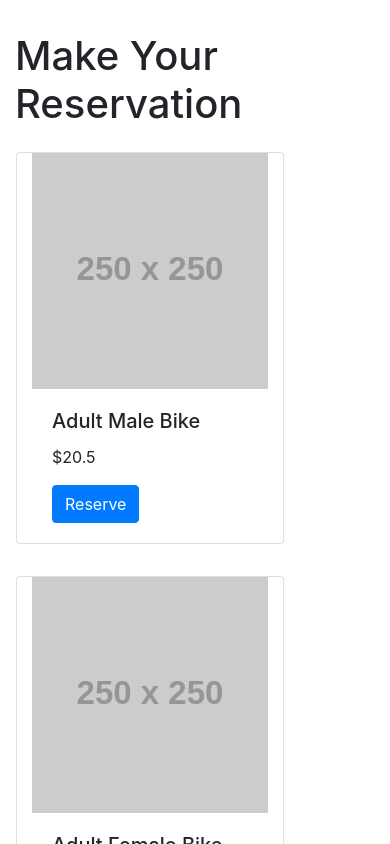
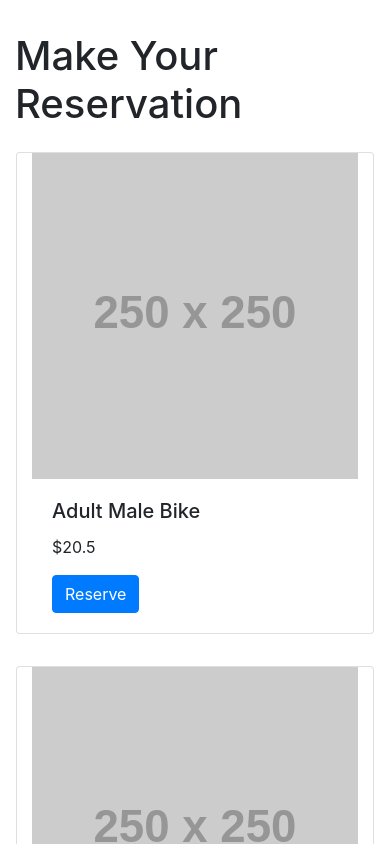
Before and after one commit to Siameseguy/bikerentals, a React app: page / in a window 390 px wide. Shown: the top 844 px of the page. Built offline with nearby package versions, Linux system fonts and the light colour scheme.

Commit message:
fixed responsiveness of app

```diff
--- a/src/App.css
+++ b/src/App.css
@@ -3,8 +3,6 @@
 } */
 
 .bicycles {
-	justify-content: space-around;
-	width: 75%;
 	padding: 2rem 0;
 }
 
@@ -41,5 +39,6 @@
 		display: flex;
 		position: relative;
 		width: 100%;
+		height: 50vh;
 	}
 }
--- a/src/Cart.js
+++ b/src/Cart.js
@@ -2,7 +2,7 @@ import React from 'react'
 
 function Cart(props) {
   return (
-    <div className="cart col-xs-12">
+    <div className="cart col-xs-12 col-md-4">
       <div className="cart-items">
         <button className="btn btn-success btn-lg btn-block">total: ${props.total}</button>
       </div>
```
